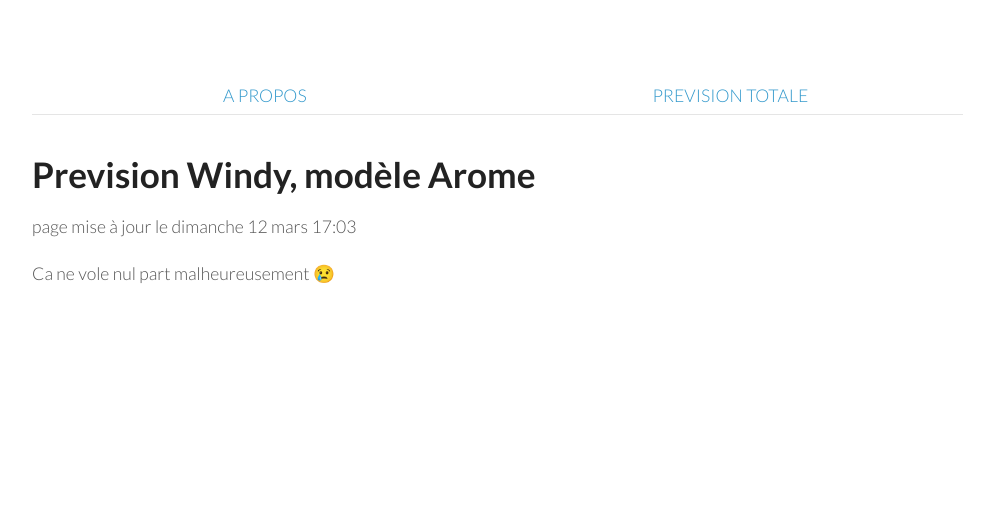
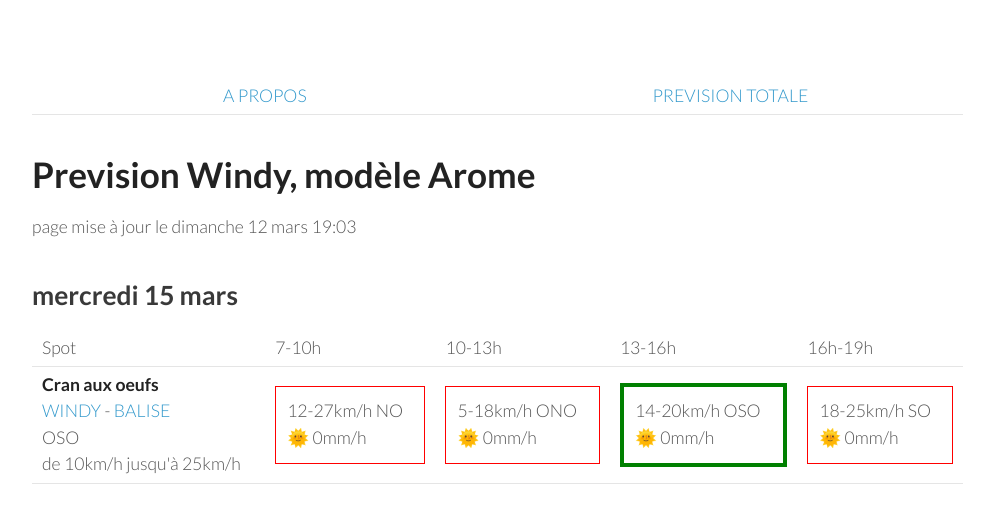
Before and after one commit to parapente-dans-le-nord/parapente-dans-le-nord.github.io, a Jekyll site: the page built from index.markdown, in a window 1280 px wide. Shown: the top 523 px of the page, without its empty margins (26-1020 px from the left). Built offline with Jekyll 4.4.1, drawn with Linux system fonts in a browser that asks for light colours.

Commit message:
update index.markdown

```diff
--- a/index.markdown
+++ b/index.markdown
@@ -7,7 +7,33 @@ title:  "Ou ça vole"
 {: .links}
 
 # Prevision Windy, modèle Arome
-page mise à jour le dimanche 12 mars 17:03
+page mise à jour le dimanche 12 mars 19:03
 
 
-Ca ne vole nul part malheureusement 😢
+
+## mercredi 15 mars
+
+{::nomarkdown}
+<table>
+  <tbody>
+    <tr>
+      <td>Spot</td>
+      <td>7-10h</td>
+      <td>10-13h</td>
+      <td>13-16h</td>
+      <td>16h-19h</td>
+    </tr>
+<tr>
+        <td><strong>Cran aux oeufs</strong>  <br><a href="https://windy.com/50.847/1.584?50.451,1.582,8,m:e3TagdN">WINDY</a> - <span class=""><a href="https://www.meteociel.fr/temps-reel/obs_villes.php?code2=7004">BALISE</a> </span><br> <span class="vent-favorable">OSO</span><br><span class="force-vent">de 10km/h jusqu'à 25km/h</span> </td>
+
+            <td><div class="not-flyable"><p>12-27km/h NO</p><p>🌞 0mm/h</p></div></td>
+            <td><div class="not-flyable"><p>5-18km/h ONO</p><p>🌞 0mm/h</p></div></td>
+            <td><div class="flyable"><p>14-20km/h OSO</p><p>🌞 0mm/h</p></div></td>
+            <td><div class="not-flyable"><p>18-25km/h SO</p><p>🌞 0mm/h</p></div></td>
+
+
+    </tr>
+
+</tbody>
+</table>
+{:/}
```
Also changed, not shown: all.markdown (+41 -40 lines).
